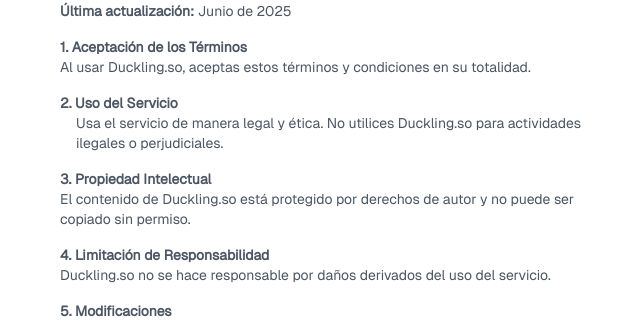
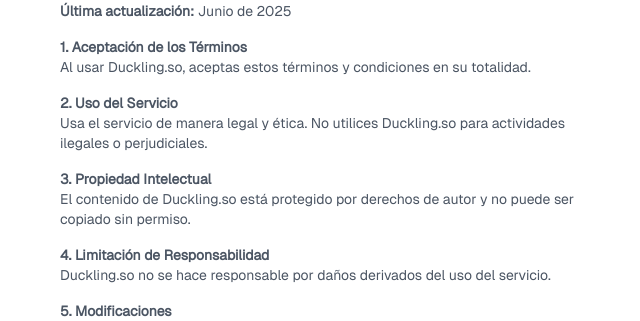
Before and after one commit to dylansuttonchavez/duckling, a FastAPI app: page /legal in a window 1280 px wide. Shown: the part 1451-1772 px from the top of the page, without its empty margins (316-956 px from the left). Run offline with FastAPI, Linux system fonts and the light colour scheme; some libraries are stand-ins or nearby versions.

Commit message:
Update legal.html

```diff
--- a/templates/legal.html
+++ b/templates/legal.html
@@ -104,7 +104,7 @@
         <p>Al usar Duckling.so, aceptas estos términos y condiciones en su totalidad.</p>
 
         <h2 class="font-semibold mt-4">2. Uso del Servicio</h2>
-        <ul class="list-disc list-inside ml-4">
+        <ul class="list-disc list-inside">
             Usa el servicio de manera legal y ética.</li>
             No utilices Duckling.so para actividades ilegales o perjudiciales.</li>
         </ul>
```
